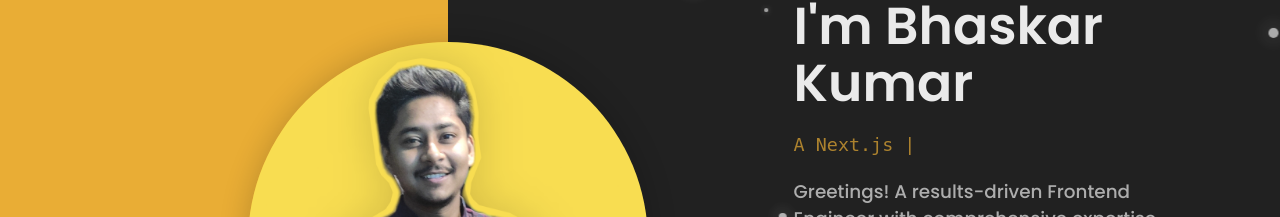
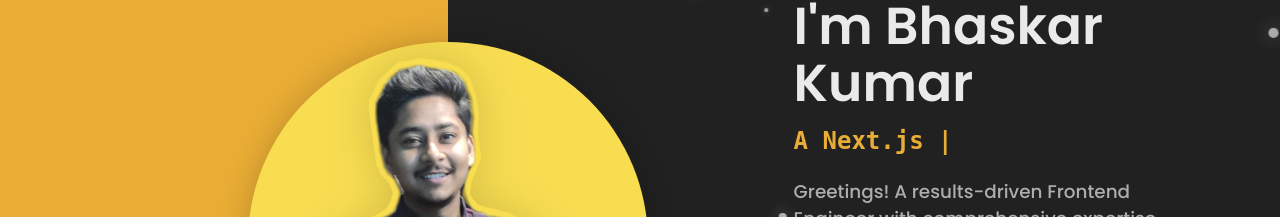
Before and after one commit to bhaskarkrp/Portfolio, a React (Create React App) app: page / in a window 1280 px wide. Shown: the part 158-375 px from the top of the page. Built offline with nearby package versions, Linux system fonts and the light colour scheme; a web font is replaced by a local one.

Commit message:
Increased Font - Grammer Correct

```diff
--- a/src/components/Common/TypewriterText/TypewriterText.js
+++ b/src/components/Common/TypewriterText/TypewriterText.js
@@ -34,10 +34,10 @@ const TypewriterText = ({ texts = [] }) => {
 
   return (
     <div className="container">
-      <p className="text" style={{color: theme.primary}}>
+      <h2 className="text" style={{color: theme.primary}}>
         {displayedText}
         <span className="cursor"> |</span>
-      </p>
+      </h2>
     </div>
   );
 };
--- a/src/data/headerData.js
+++ b/src/data/headerData.js
@@ -8,7 +8,7 @@ export const headerData = {
     "A Frontend Engineer",
     "A React.js Developer",
     "A Next.js Developer",
-    "Who love creating cool stuff",
+    "Who loves creating cool stuff",
     "Let's build something together!",
   ],
   desciption:
```
